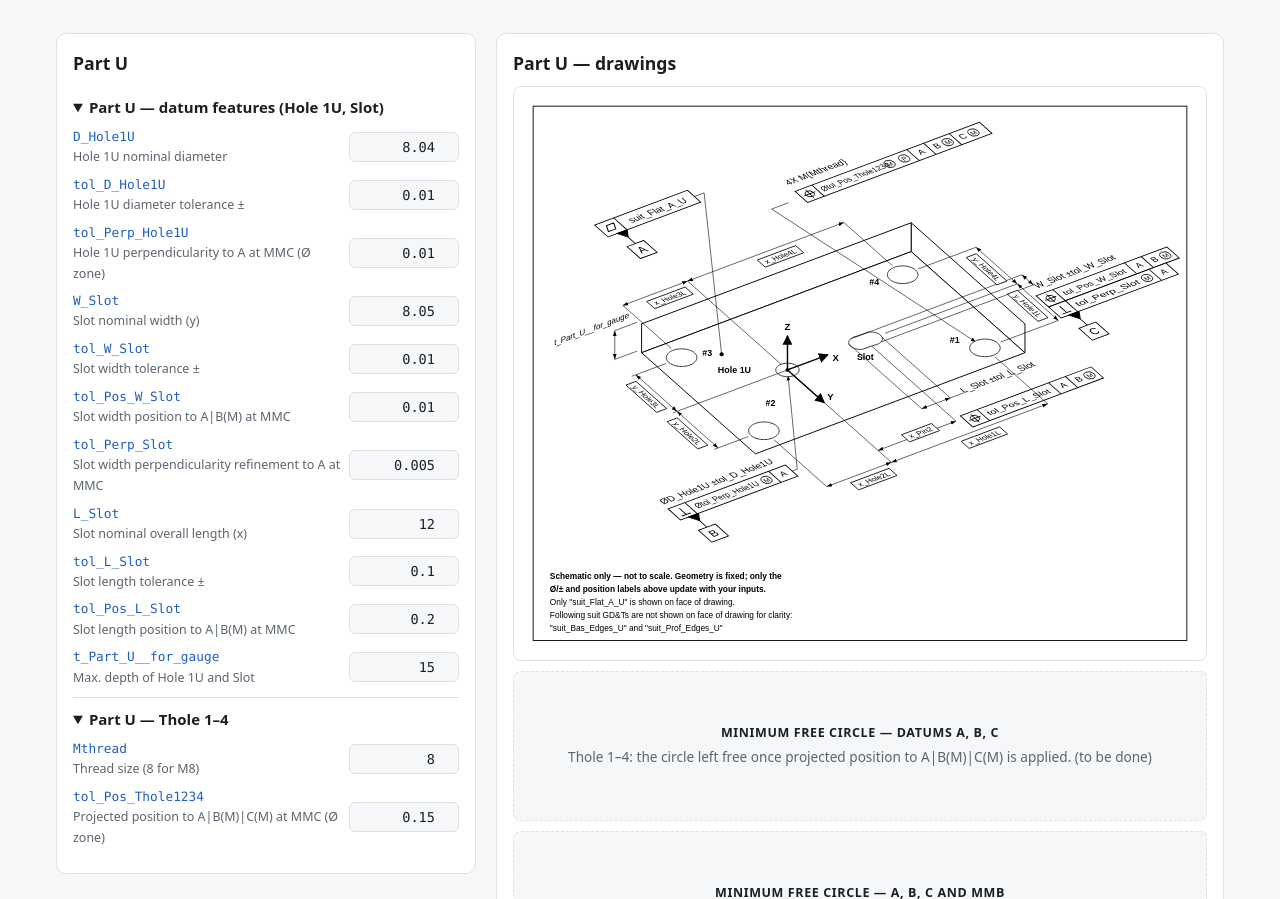
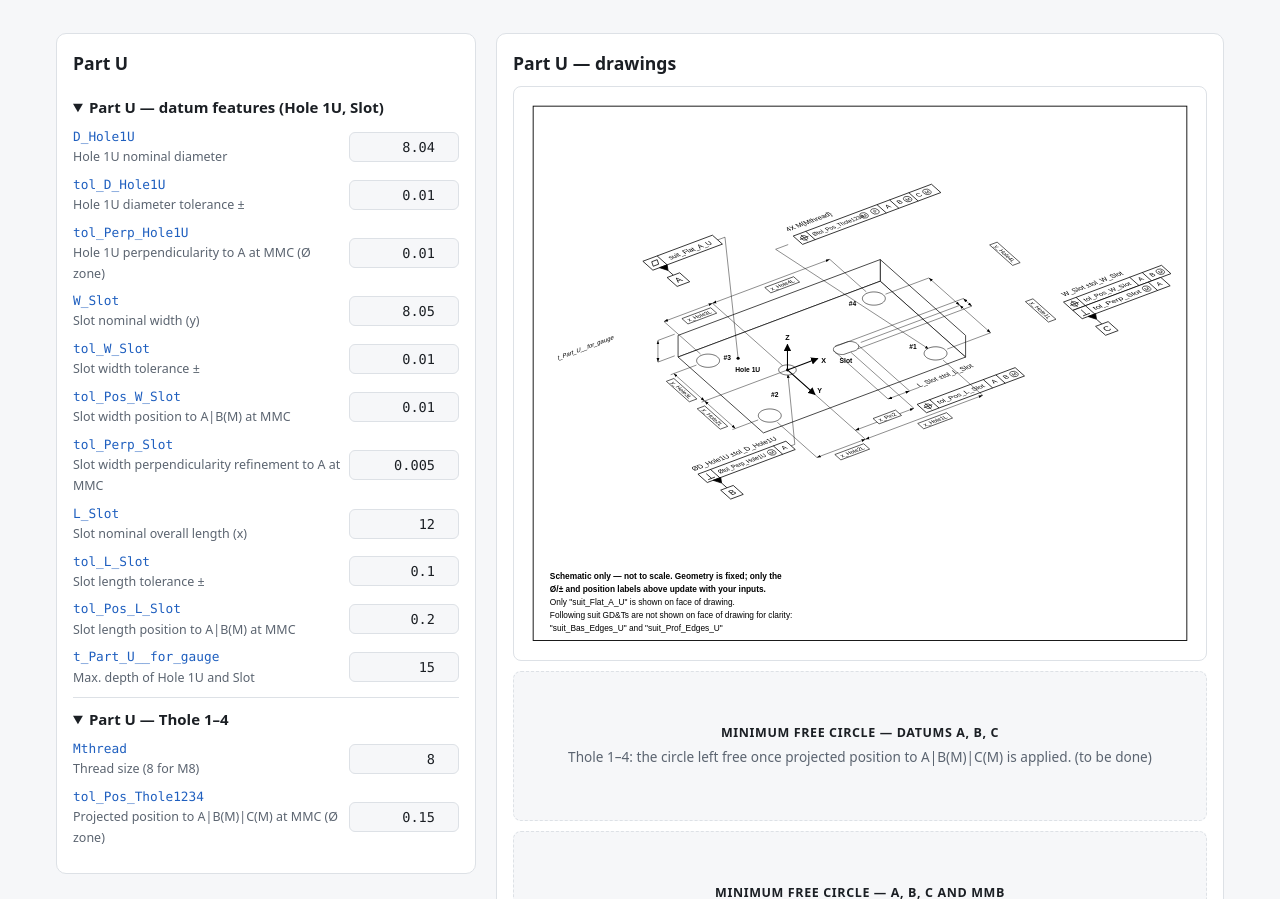
Before and after one commit to onursurlu-cell/Engineering_Help_Website, a plain HTML site: page pin-slot-non-alignable-assembly-calculator/index.html in a window 1280 px wide. Shown: the part 3670-4569 px from the top of the page. Drawn offline with Linux system fonts and the light colour scheme.

Commit message:
Scale down Part U drawing content to free space; move t_Part_U__for_gauge left of its line, y_Hole4L/y_Hole1L right of their lines, and W_Slot dimension+frame right of its line

```diff
--- a/pin-slot-non-alignable-assembly-calculator/index.html
+++ b/pin-slot-non-alignable-assembly-calculator/index.html
@@ -371,6 +371,7 @@ shift_y(x,y) = dy + x&middot;sin&theta; + y&middot;cos&theta; &minus; y
 </defs>
 <rect width="1120" height="920" fill="#ffffff"/>
 <rect x="12" y="12" width="1096" height="896" fill="none" stroke="#000000" stroke-width="1.5"/>
+<g transform="matrix(0.75,0,0,0.75,109.6,113.58)">
 
 <!-- ======================= BODY (mirror of Part L, flipped vertically) ======================= -->
 <polygon points="836.6,425.5 645.8,255.9 645.8,207.5 836.6,377.1" fill="#ffffff" stroke="#000000" stroke-width="1.6" stroke-linejoin="round"/>
@@ -467,7 +468,7 @@ shift_y(x,y) = dy + x&middot;sin&theta; + y&middot;cos&theta; &minus; y
 <line x1="544.20" y1="402.30" x2="831.38" y2="294.65" stroke="#000" stroke-width="1"/>
 <line x1="595.30" y1="407.30" x2="850.49" y2="311.64" stroke="#000" stroke-width="1"/>
 <line x1="831.38" y1="294.65" x2="850.49" y2="311.64" stroke="#000" stroke-width="1" marker-start="url(#pu-da)" marker-end="url(#pu-da)"/>
-<g transform="matrix(0.9366,-0.3511,0.74735,0.66443,857.21,317.62)"><text id="lbl-WSlot" x="0" y="0" font-size="16" fill="#000" text-anchor="start">W_Slot ±tol_W_Slot</text></g>
+<g transform="matrix(0.9366,-0.3511,0.74735,0.66443,1057.32,290.03)"><text id="lbl-WSlot" x="0" y="0" font-size="16" fill="#000" text-anchor="start">W_Slot ±tol_W_Slot</text></g>
 
 <line x1="541.50" y1="410.90" x2="663.34" y2="519.22" stroke="#000" stroke-width="1"/>
 <line x1="597.10" y1="399.60" x2="711.39" y2="501.21" stroke="#000" stroke-width="1"/>
@@ -476,7 +477,7 @@ shift_y(x,y) = dy + x&middot;sin&theta; + y&middot;cos&theta; &minus; y
 <g transform="matrix(0.9366,-0.3511,0.74735,0.66443,733.87,492.78)"><text id="lbl-LSlot" x="0" y="0" font-size="16" fill="#000" text-anchor="start">L_Slot ±tol_L_Slot</text></g>
 
 <!-- ======================= Slot primary GD&T: position (width direction) + perpendicularity refinement, both to datum C — no Ø, the zone is bounded by two parallel planes, not a cylinder ======================= -->
-<g transform="matrix(0.9366,-0.3511,0.74735,0.66443,847.09,322.82)" stroke="#000" stroke-width="1.6" fill="none">
+<g transform="matrix(0.9366,-0.3511,0.74735,0.66443,1047.20,295.23)" stroke="#000" stroke-width="1.6" fill="none">
 <rect x="0" y="11" width="234" height="28" fill="#fff"/>
 <line x1="30" y1="11" x2="30" y2="39"/>
 <line x1="158" y1="11" x2="158" y2="39"/>
@@ -488,7 +489,7 @@ shift_y(x,y) = dy + x&middot;sin&theta; + y&middot;cos&theta; &minus; y
 <circle cx="220" cy="25.0" r="8" stroke-width="1.3"/>
 <text x="220" y="29.5" font-size="11" fill="#000" stroke="none" text-anchor="middle">M</text>
 </g>
-<g transform="matrix(0.9366,-0.3511,0.74735,0.66443,847.09,322.82)" stroke="#000" stroke-width="1.6" fill="none">
+<g transform="matrix(0.9366,-0.3511,0.74735,0.66443,1047.20,295.23)" stroke="#000" stroke-width="1.6" fill="none">
 <rect x="0" y="39" width="210" height="28" fill="#fff"/>
 <line x1="30" y1="39" x2="30" y2="67"/><line x1="180" y1="39" x2="180" y2="67"/>
 <line x1="15.0" y1="45" x2="15.0" y2="61"/><line x1="7.0" y1="61" x2="23.0" y2="61"/>
@@ -497,7 +498,7 @@ shift_y(x,y) = dy + x&middot;sin&theta; + y&middot;cos&theta; &minus; y
 <text x="165" y="57.5" font-size="11" fill="#000" stroke="none" text-anchor="middle">M</text>
 <text x="195.0" y="58" font-size="15" fill="#000" stroke="none" text-anchor="middle">A</text>
 </g>
-<g transform="matrix(0.9366,-0.3511,0.74735,0.66443,847.09,322.82)" stroke="#000" stroke-width="1.6" fill="none" stroke-linejoin="round">
+<g transform="matrix(0.9366,-0.3511,0.74735,0.66443,1047.20,295.23)" stroke="#000" stroke-width="1.6" fill="none" stroke-linejoin="round">
 <polygon points="14,67 32,67 23,81" fill="#000"/>
 <line x1="23" y1="81" x2="23" y2="97"/>
 <rect x="8" y="97" width="30" height="30" fill="#fff"/>
@@ -522,7 +523,7 @@ shift_y(x,y) = dy + x&middot;sin&theta; + y&middot;cos&theta; &minus; y
 <line x1="186.3" y1="374.3" x2="148.84" y2="388.34" stroke="#000" stroke-width="1"/>
 <line x1="186.3" y1="422.7" x2="148.84" y2="436.74" stroke="#000" stroke-width="1"/>
 <line x1="148.84" y1="388.34" x2="148.84" y2="436.74" stroke="#000" stroke-width="1" marker-start="url(#pu-da)" marker-end="url(#pu-da)"/>
-<g transform="matrix(0.9366,-0.3511,0,1,110,390)"><text id="lbl-tPartU" x="0" y="0" font-size="14" fill="#000" text-anchor="middle">t_Part_U__for_gauge</text></g>
+<g transform="matrix(0.9366,-0.3511,0,1,-12.80,408.57)"><text id="lbl-tPartU" x="0" y="0" font-size="14" fill="#000" text-anchor="middle">t_Part_U__for_gauge</text></g>
 
 <!-- ======================= x_Pin2 shared basic dimension (Hole1U -> Slot) ======================= -->
 <line x1="580.5" y1="415.2" x2="721.00" y2="540.11" stroke="#000" stroke-width="1"/>
@@ -545,7 +546,7 @@ shift_y(x,y) = dy + x&middot;sin&theta; + y&middot;cos&theta; &minus; y
 <line x1="612.70" y1="609.26" x2="874.77" y2="511.00" stroke="#000" stroke-width="1" marker-start="url(#pu-da)" marker-end="url(#pu-da)"/>
 <g transform="matrix(0.93635,-0.35107,0.74735,0.66443,729.56,573.93)"><rect x="0" y="0" width="68.8" height="18" fill="#fff" stroke="#000" stroke-width="1.3"/><text id="lbl-xHole1U" x="34.4" y="13.5" font-size="13" fill="#000" text-anchor="middle">x_Hole1L</text></g>
 <line x1="823.56" y1="309.88" x2="892.56" y2="371.18" stroke="#000" stroke-width="1" marker-start="url(#pu-da)" marker-end="url(#pu-da)"/>
-<g transform="matrix(0.74735,0.66443,-0.93635,0.35107,823.91,320.81)"><rect x="0" y="0" width="68.8" height="18" fill="#fff" stroke="#000" stroke-width="1.3"/><text id="lbl-yHole1U" x="34.4" y="13.5" font-size="13" fill="#000" text-anchor="middle">y_Hole1L</text></g>
+<g transform="matrix(0.74735,0.66443,-0.93635,0.35107,987.20,295.23)"><rect x="0" y="0" width="68.8" height="18" fill="#fff" stroke="#000" stroke-width="1.3"/><text id="lbl-yHole1U" x="34.4" y="13.5" font-size="13" fill="#000" text-anchor="middle">y_Hole1L</text></g>
 <line x1="612.70" y1="609.26" x2="504.17" y2="649.90" stroke="#000" stroke-width="1" marker-start="url(#pu-da)" marker-end="url(#pu-da)"/>
 <g transform="matrix(0.93635,-0.35107,0.74735,0.66443,544.26,643.41)"><rect x="0" y="0" width="68.8" height="18" fill="#fff" stroke="#000" stroke-width="1.3"/><text id="lbl-xHole2U" x="34.4" y="13.5" font-size="13" fill="#000" text-anchor="middle">x_Hole2L</text></g>
 <line x1="253.1" y1="523.7" x2="322.0" y2="585.1" stroke="#000" stroke-width="1" marker-start="url(#pu-da)" marker-end="url(#pu-da)"/>
@@ -557,8 +558,9 @@ shift_y(x,y) = dy + x&middot;sin&theta; + y&middot;cos&theta; &minus; y
 <line x1="270.83" y1="305.32" x2="532.95" y2="207.04" stroke="#000" stroke-width="1" marker-start="url(#pu-da)" marker-end="url(#pu-da)"/>
 <g transform="matrix(0.93635,-0.35107,0.74735,0.66443,387.7,270.0)"><rect x="0" y="0" width="68.8" height="18" fill="#fff" stroke="#000" stroke-width="1.3"/><text id="lbl-xHole4U" x="34.4" y="13.5" font-size="13" fill="#000" text-anchor="middle">x_Hole4L</text></g>
 <line x1="823.56" y1="309.88" x2="754.56" y2="248.58" stroke="#000" stroke-width="1" marker-start="url(#pu-da)" marker-end="url(#pu-da)"/>
-<g transform="matrix(0.74735,0.66443,-0.93635,0.35107,754.94,259.49)"><rect x="0" y="0" width="68.8" height="18" fill="#fff" stroke="#000" stroke-width="1.3"/><text id="lbl-yHole4U" x="34.4" y="13.5" font-size="13" fill="#000" text-anchor="middle">y_Hole4L</text></g>
+<g transform="matrix(0.74735,0.66443,-0.93635,0.35107,907.20,168.57)"><rect x="0" y="0" width="68.8" height="18" fill="#fff" stroke="#000" stroke-width="1.3"/><text id="lbl-yHole4U" x="34.4" y="13.5" font-size="13" fill="#000" text-anchor="middle">y_Hole4L</text></g>
 
+</g>
 <!-- ======================= Disclaimer ======================= -->
 <g font-size="14" fill="#000"><text x="40" y="804" font-weight="bold">Schematic only — not to scale. Geometry is fixed; only the</text><text x="40" y="826" font-weight="bold">Ø/± and position labels above update with your inputs.</text><text x="40" y="848">Only "suit_Flat_A_U" is shown on face of drawing.</text><text x="40" y="870">Following suit GD&amp;Ts are not shown on face of drawing for clarity:</text><text x="40" y="892">"suit_Bas_Edges_U" and "suit_Prof_Edges_U"</text></g>
 </svg>
```
